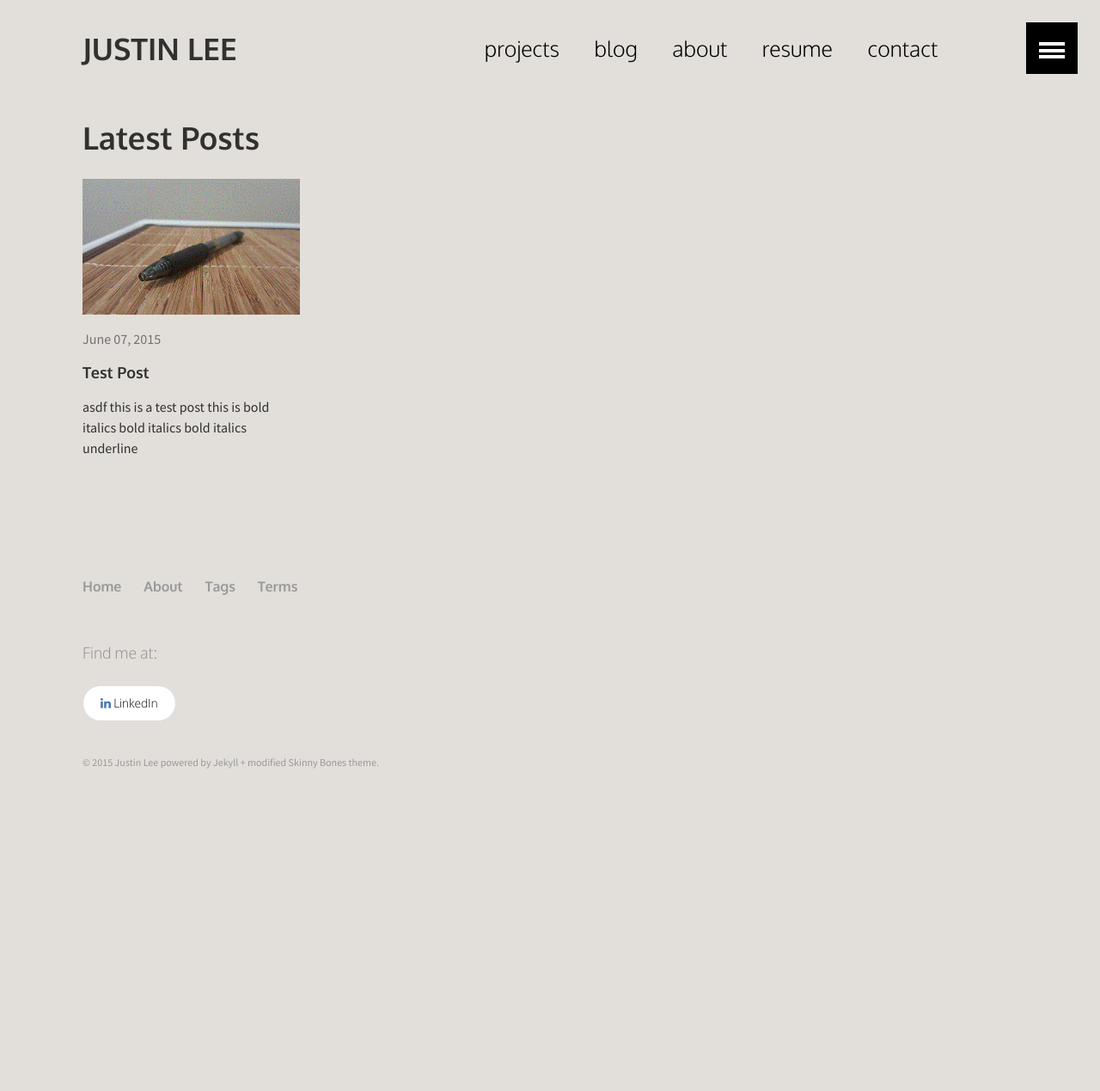
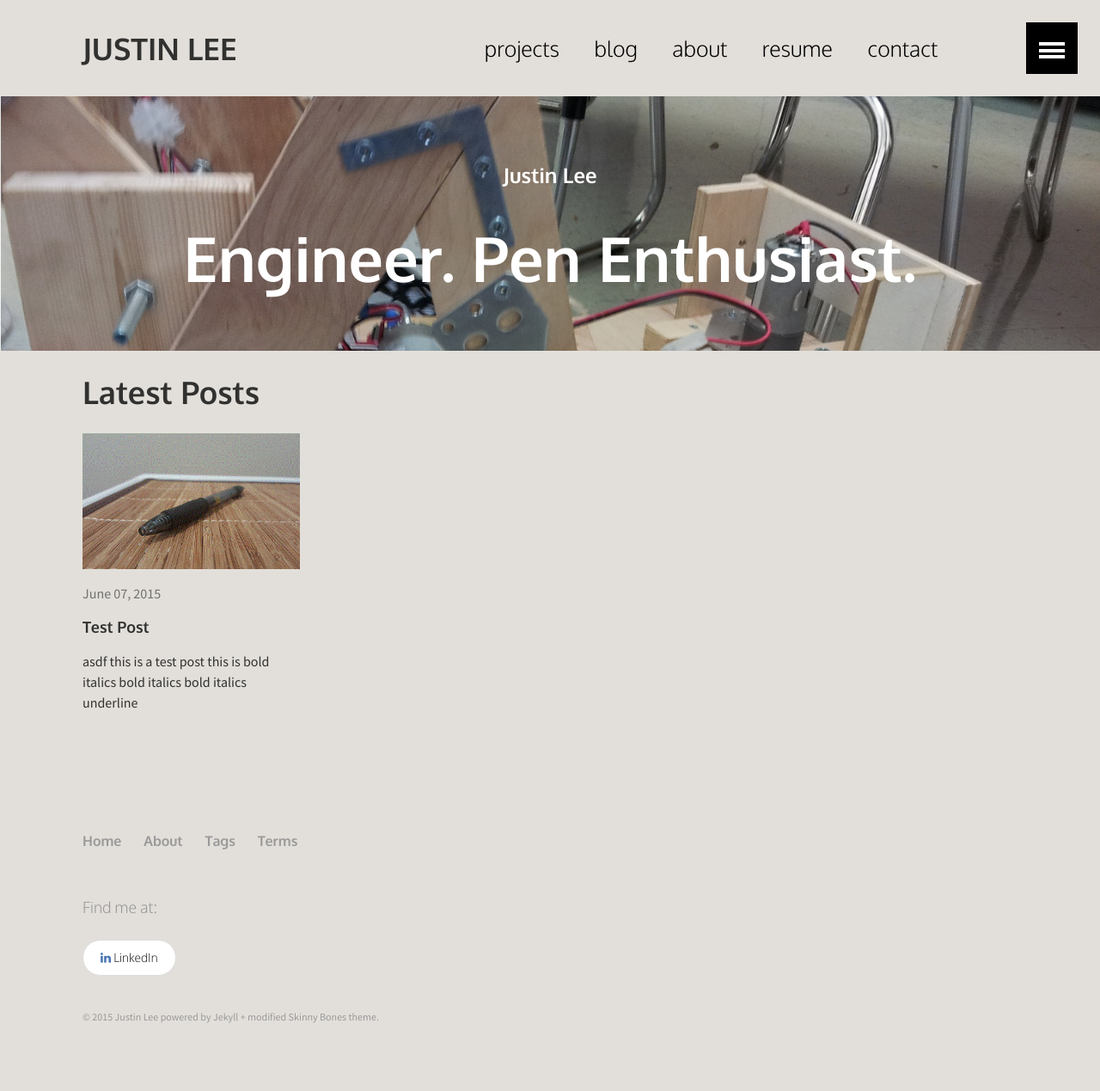
Before and after one commit to pengineered/pengineered.github.io, a Jekyll site: the page built from home/home.md, in a window 1280 px wide. Shown: the whole page at 86% size. Built offline with Jekyll 4.4.1, drawn with Linux system fonts in a browser that asks for light colours; before the commit the page ends 973 px from its top, so only the background shows below that.

Commit message:
improved home

```diff
--- /dev/null
+++ b/_layouts/home.html
@@ -0,0 +1,72 @@
+<!DOCTYPE html>
+<html>
+  <head>
+
+    <meta charset="utf-8">
+    <title>{% if page.title %}{{ page.title }} • {% endif %}{{ site.title }}</title>
+    {% if page.excerpt %}<meta name="description" content="{{ page.excerpt | strip_html }}">{% endif %}
+    {% if page.tags %}<meta name="keywords" content="{{ page.tags | join: ', ' }}">{% endif %}
+    {% if page.author %}
+      {% assign author = site.data.authors[page.author] %}{% else %}{% assign author = site.owner %}
+    {% endif %}
+    {% include open-graph.html %}
+
+    <link rel="canonical" href="{{ page.url | replace:'index.html','' | prepend: site.url }}">
+
+    <link href="{{ site.url }}/atom.xml" type="application/atom+xml" rel="alternate" title="{{ site.title }} Atom Feed">
+    <link href="{{ site.url }}/sitemap.xml" type="application/xml" rel="sitemap" title="Sitemap">
+
+    <meta name="HandheldFriendly" content="True">
+    <meta name="MobileOptimized" content="320">
+    <meta name="viewport" content="width=device-width, initial-scale=1.0">
+    <meta http-equiv="cleartype" content="on">
+
+    <link rel="stylesheet" href="{{ site.url }}/css/main.css">
+    <link href='http://fonts.googleapis.com/css?family=Source+Sans+Pro:400,600,400italic,600italic|Oxygen:700,300' rel='stylesheet' type='text/css'>
+    <!-- HTML5 Shiv and Media Query Support for IE -->
+    <!--[if lt IE 9]>
+      <script src="{{ site.url }}/js/vendor/html5shiv.min.js"></script>
+      <script src="{{ site.url }}/js/vendor/respond.min.js"></script>
+    <![endif]-->
+  </head>
+
+  <body>
+    {% include browser-upgrade.html %}
+    {% include header.html %}
+    {% include navigation-sliding.html %}
+
+    {% if page.image.feature %}
+    <div class="page-lead" style="background-image:url({{ site.url }}/images/{{ page.image.feature }})">
+      <div class="wrap page-lead-content">
+        <h4>Justin Lee</h4>
+        <h1>Engineer. Pen Enthusiast.</h1>
+      </div><!-- /.page-lead-content -->
+    </div><!-- /.page-lead -->
+    {% endif %}
+
+    <div id="page-wrapper">
+
+
+      <div id="main" role="main">
+        <div class="wrap">
+          <div class="page-title">
+            <h1>Latest Posts</h1>
+            {% if page.excerpt %}<h2>{{ page.excerpt }}</h2>{% endif %}
+          </div>
+          <div class="archive-wrap">
+            <div class="page-content">
+              {{ content }}
+            </div><!-- /.page-content -->
+          </div class="archive-wrap"><!-- /.archive-wrap -->
+        </div><!-- /.wrap -->
+      </div><!-- /#main -->
+
+      {% include footer.html %}
+    </div>
+
+    <script src="{{ site.url }}/js/vendor/jquery-1.9.1.min.js"></script>
+    <script src="{{ site.url }}/js/main.js"></script>
+
+  </body>
+
+</html>
--- a/home/home.md
+++ b/home/home.md
@@ -1,11 +1,16 @@
 ---
-layout: archive
+layout: home
 permalink: /home/
-title: "Latest Posts"
+image:
+  feature: home-feature-1600x800.jpg
 ---
 
+
+
 <div class="tiles">
-{% for post in site.posts %}
+
+{% for post in site.posts offset: 0 limit: 10  %}
 	{% include post-grid.html %}
 {% endfor %}
+
 </div><!-- /.tiles -->
```
Also changed, not shown: images/home-feature-1600x800.jpg (added).
